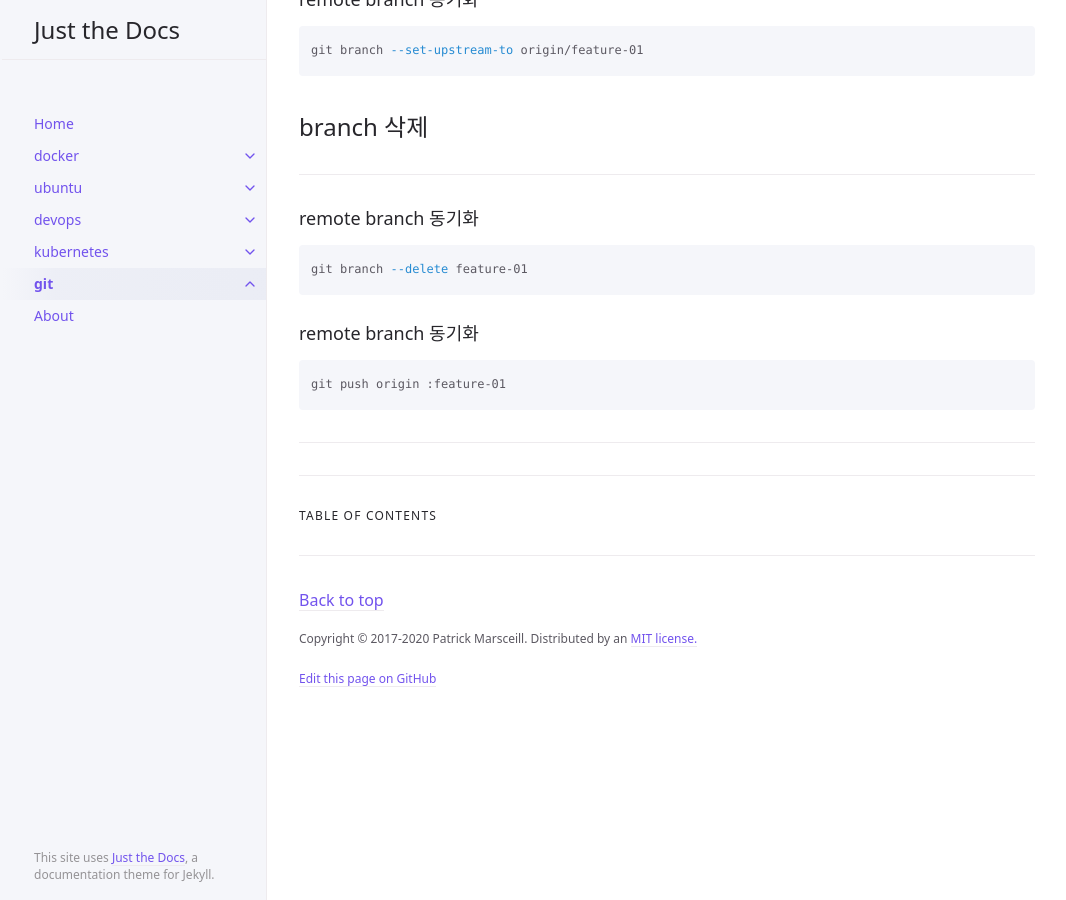
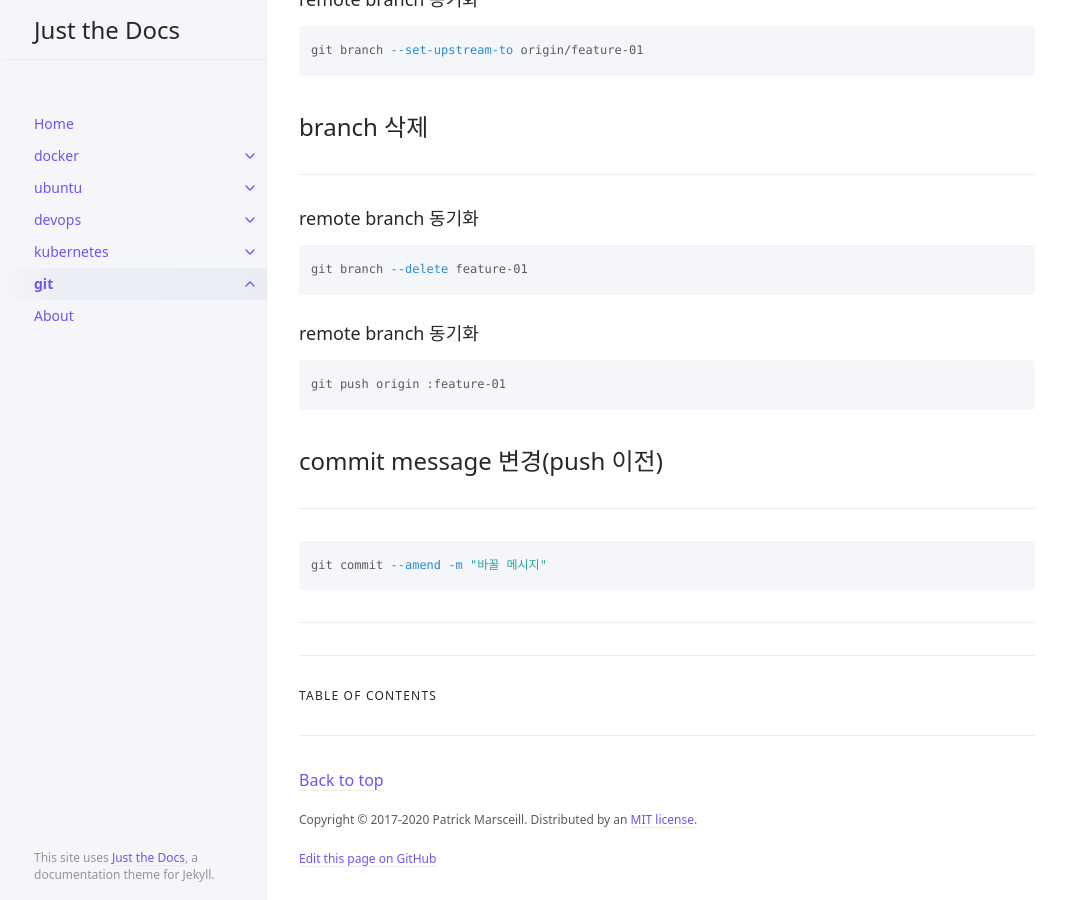
Before and after one commit to cheolmin0611/cheolmin0611.github.io, a Jekyll site: the page built from views/git/index.md, in a window 1280 px wide and 900 px high, scrolled down 711 px. Shown: the whole window, without its empty margins (105-1171 px from the left). Built offline with Jekyll 4.4.1, drawn with Linux system fonts in a browser that asks for light colours.

Commit message:
git commit message modify add

````diff
--- a/views/git/index.md
+++ b/views/git/index.md
@@ -48,4 +48,11 @@ git branch --delete feature-01
 git push origin :feature-01
 ```
 
+## commit message 변경(push 이전)
 ---
+
+```bash
+git commit --amend -m "바꿀 메시지"
+```
+
+---
````
